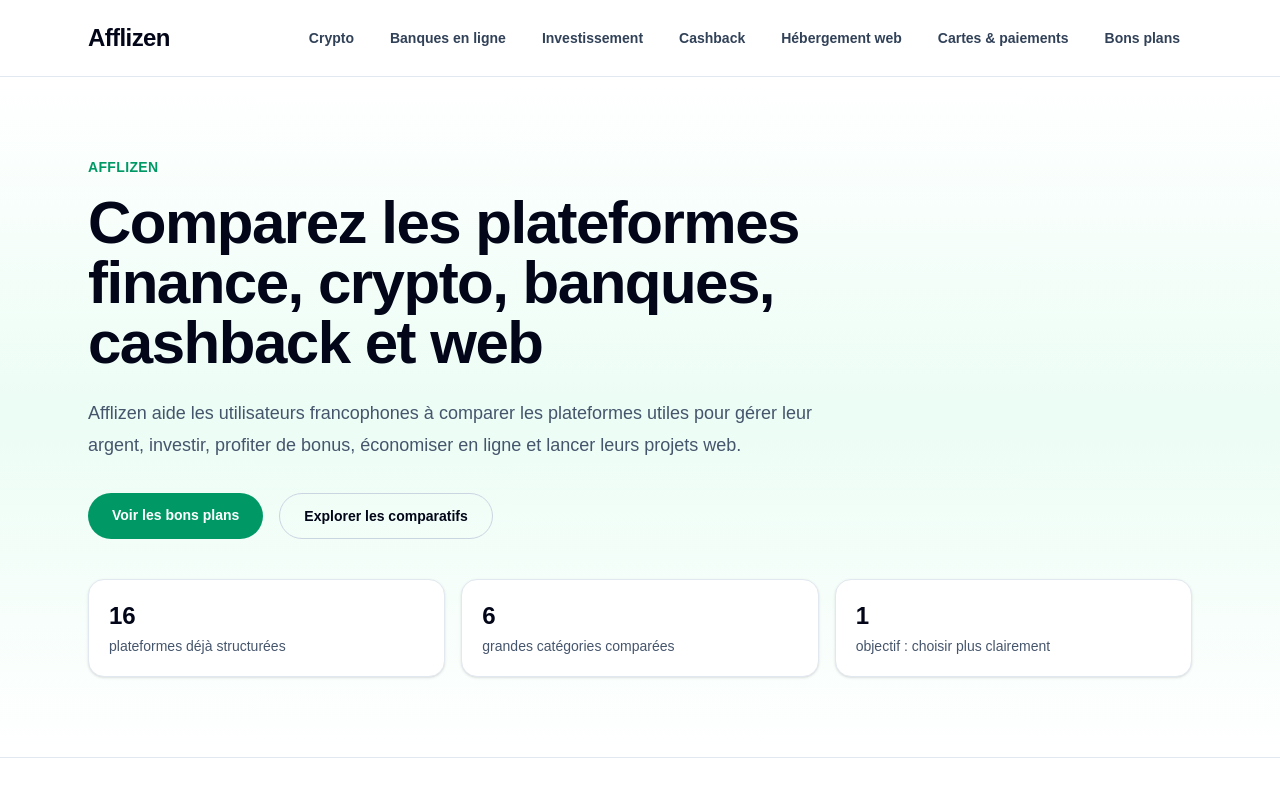
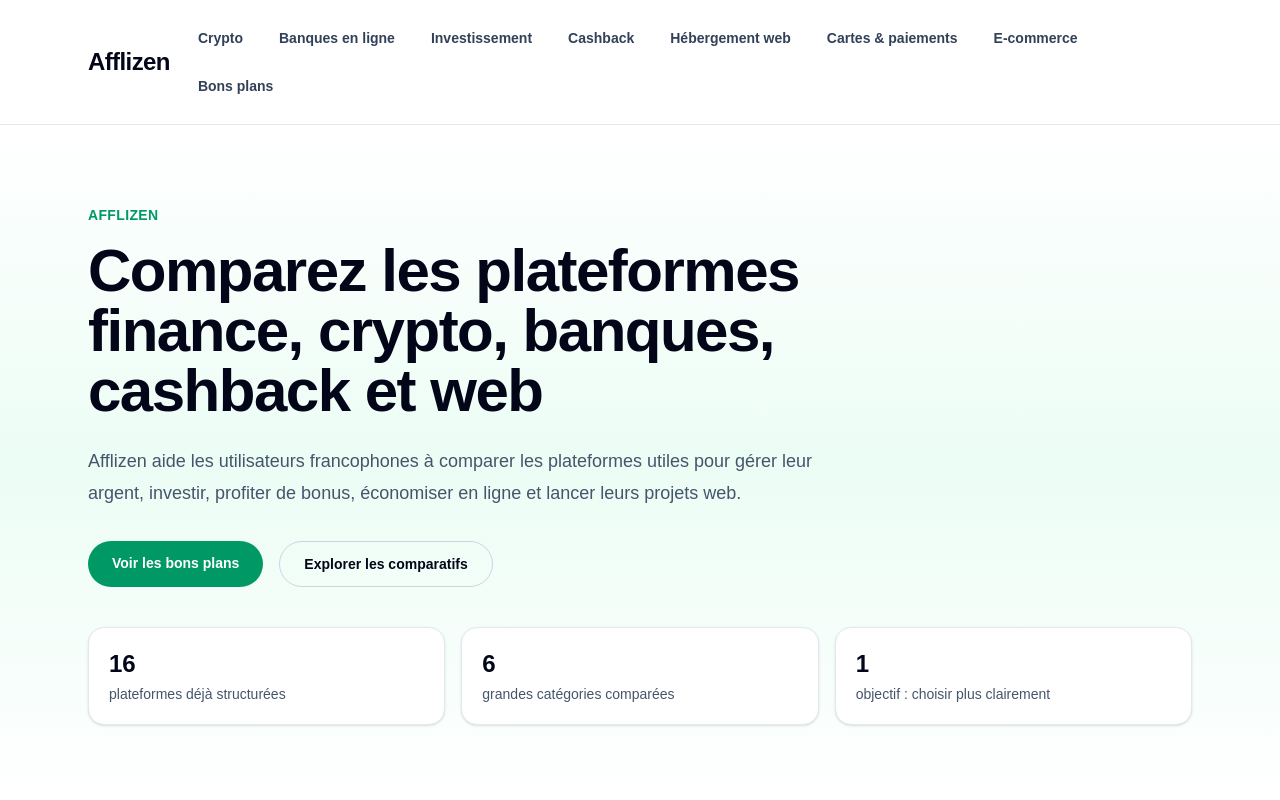
Before and after one commit to sebastienfoulon22-commits/afflizen, a Next.js app: page / in a window 1280 px wide. Shown: the top 800 px of the page. Built offline with nearby package versions, Linux system fonts and the light colour scheme.

Commit message:
ajout categorie e-commerce dans navigation

```diff
--- a/app/layout.tsx
+++ b/app/layout.tsx
@@ -13,7 +13,7 @@ export const metadata: Metadata = {
     template: "%s | Afflizen",
   },
   description:
-    "Afflizen aide les particuliers francophones à comparer les plateformes crypto, banques en ligne, solutions d’investissement, cashback, cartes de paiement, hébergement web et bons plans financiers.",
+    "Afflizen aide les particuliers francophones à comparer les plateformes crypto, banques en ligne, solutions d’investissement, cashback, cartes de paiement, e-commerce, hébergement web et bons plans financiers.",
   keywords: [
     "Afflizen",
     "crypto",
@@ -22,6 +22,9 @@ export const metadata: Metadata = {
     "cashback",
     "cartes de paiement",
     "paiement",
+    "e-commerce",
+    "codes parrainage",
+    "bons plans",
     "comparatif crypto",
     "plateforme crypto",
     "hébergement web",
@@ -39,7 +42,7 @@ export const metadata: Metadata = {
   openGraph: {
     title: "Afflizen - Comparatifs crypto, banques en ligne et investissement",
     description:
-      "Comparez les meilleures plateformes crypto, banques en ligne, solutions d’investissement, cashback, cartes de paiement, hébergement web et bons plans financiers.",
+      "Comparez les meilleures plateformes crypto, banques en ligne, solutions d’investissement, cashback, cartes de paiement, e-commerce, hébergement web et bons plans financiers.",
     url: "https://afflizen.com",
     siteName: "Afflizen",
     locale: "fr_BE",
@@ -49,7 +52,7 @@ export const metadata: Metadata = {
     card: "summary_large_image",
     title: "Afflizen - Comparatifs finance, crypto et cashback",
     description:
-      "Le média francophone pour comparer les plateformes financières, crypto, banques en ligne, cartes de paiement et bons plans.",
+      "Le média francophone pour comparer les plateformes financières, crypto, banques en ligne, cartes de paiement, e-commerce et bons plans.",
   },
   robots: {
     index: true,
@@ -81,6 +84,10 @@ const navigation = [
   {
     name: "Cartes & paiements",
     href: "/cartes-et-paiements",
+  },
+  {
+    name: "E-commerce",
+    href: "/e-commerce",
   },
   {
     name: "Bons plans",
```
